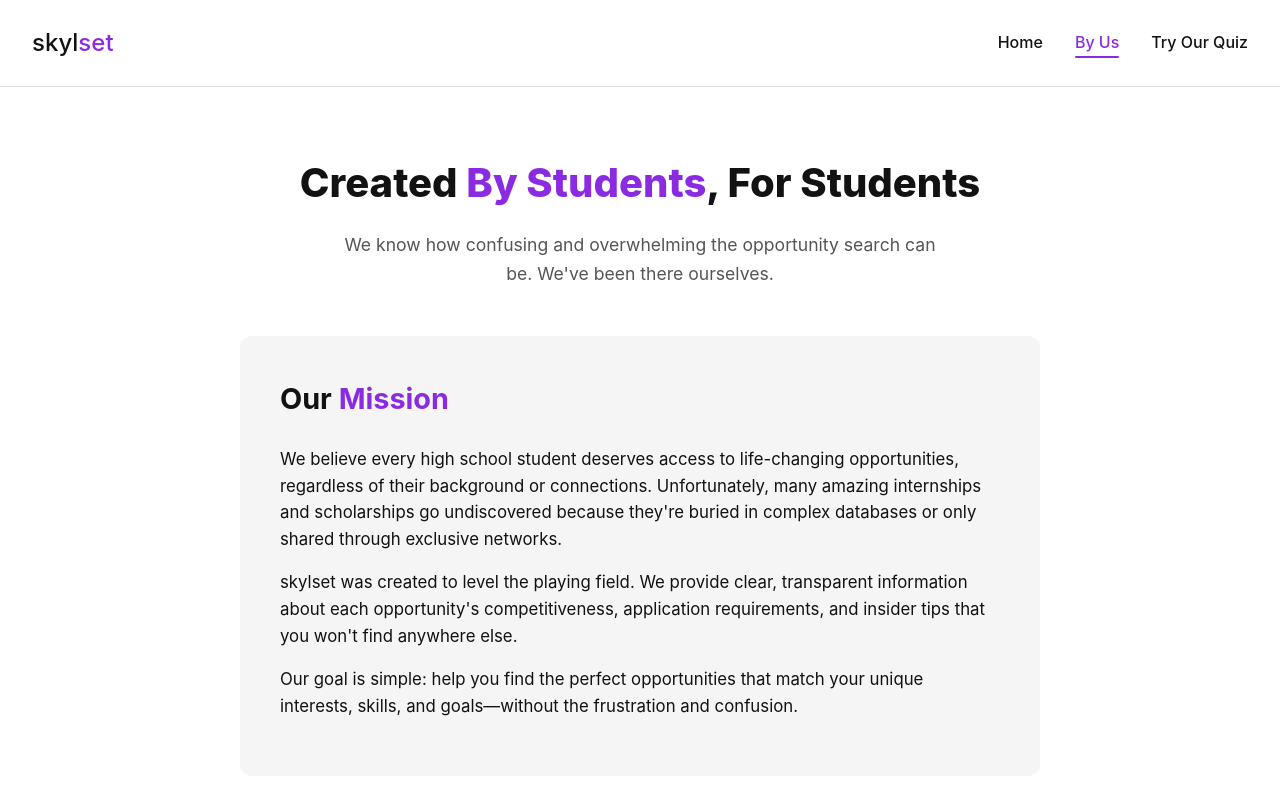
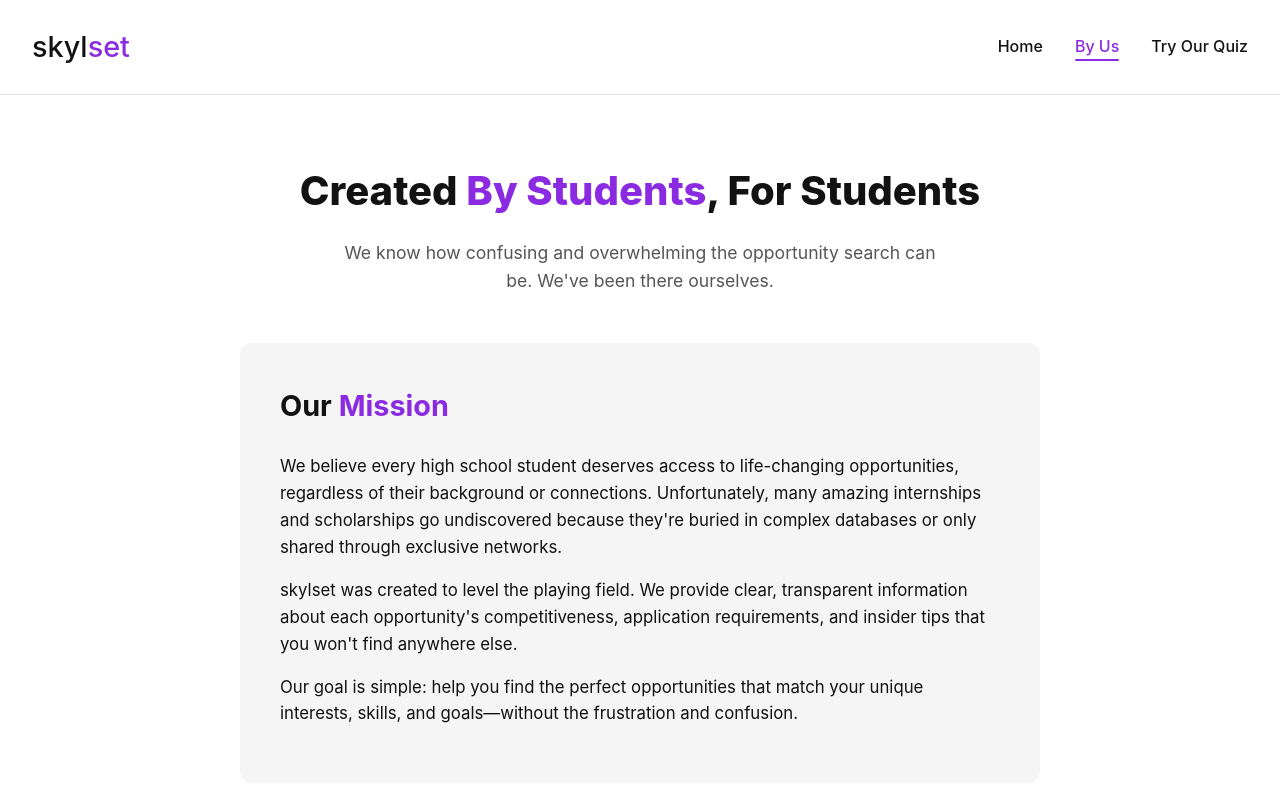
Before and after one commit to aravmehta20/skylset, a plain HTML site: page about.html in a window 1280 px wide. Shown: the top 800 px of the page. Drawn offline with Linux system fonts and the light colour scheme.

Commit message:
Update about.html

```diff
--- a/about.html
+++ b/about.html
@@ -41,7 +41,7 @@
         }
 
         .logo {
-            font-size: 1.5rem;
+            font-size: 1.8rem;
             font-weight: 500;
             color: var(--black);
             text-decoration: none;
```
